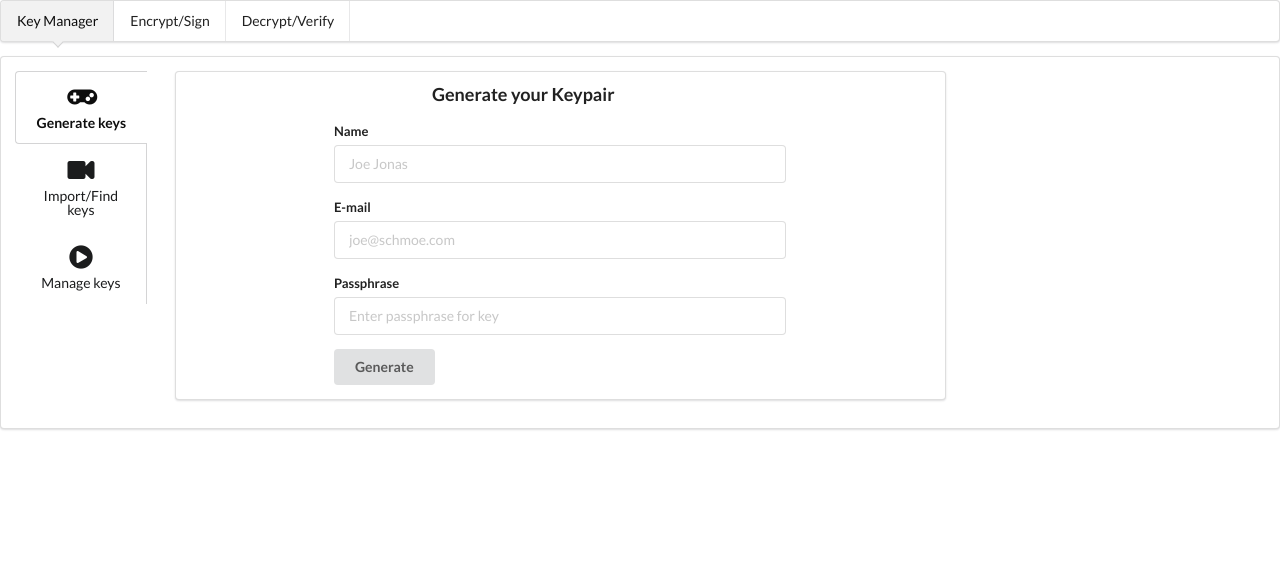
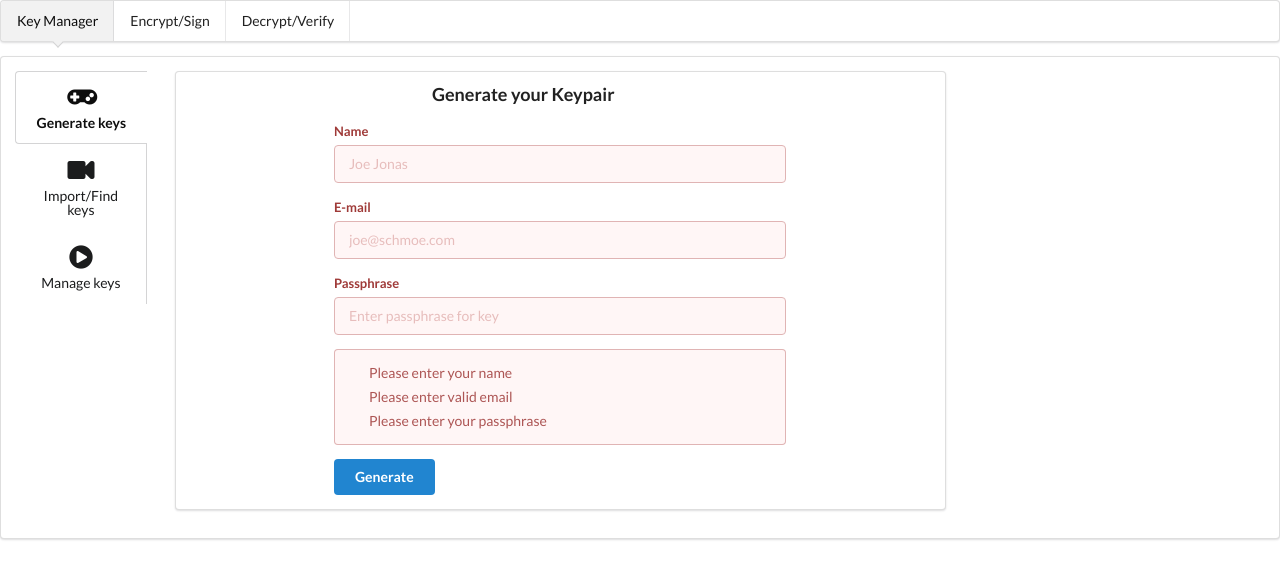
Before and after one commit to AdityaHirapara/PGP-extension, a browser extension: page index.html in a window 1280 px wide. Both pictures are taken after a click on the element "Generate". Drawn offline with Linux system fonts and the light colour scheme.

Commit message:
Form Validations

```diff
--- a/index.html
+++ b/index.html
@@ -6,6 +6,7 @@
     <script src="resources/js/jquery.min.js"></script>
     <script src="semantic/semantic.min.js"></script>
     <script src="resources/js/openpgp.js"></script>
+    <link rel="stylesheet" type="text/css" href="resources/css/index.css">
   </head>
   <body>
     <!-- Main Menu -->
@@ -50,20 +51,21 @@
             <div class="ui grid" style="justify-content: center;">
               <div class="ten wide column">
                 <div class="ui header center" style="margin-left: 7rem;">Generate your Keypair</div>
-                <div class="ui form">
+                <div class="ui form" id="genkeyform">
                   <div class="field">
                     <label>Name</label>
-                    <input type="text" placeholder="Joe Jonas">
+                    <input name="genname" type="text" placeholder="Joe Jonas">
                   </div>
                   <div class="field">
                     <label>E-mail</label>
-                    <input type="email" placeholder="joe@schmoe.com">
+                    <input name="genmail" type="email" placeholder="joe@schmoe.com" required>
                   </div>
                   <div class="field">
                     <label>Passphrase</label>
-                    <input type="password" placeholder="Enter passphrase for key">
+                    <input name="genpassphrase" type="password" placeholder="Enter passphrase for key" required>
                   </div>
-                  <div class="ui submit button">Generate</div>
+                  <div class="ui error message"></div>
+                  <div class="ui submit button primary" onclick="generateKeys()">Generate</div>
                 </div>
               </div>
             </div>
--- a/resources/css/index.css
+++ b/resources/css/index.css
@@ -1,3 +1,6 @@
 .encryptButton {
   background-color: blue;
 }
+.ui.message .list:not(.ui) li:before {
+  content: ''
+}
--- a/resources/js/keymanager.js
+++ b/resources/js/keymanager.js
@@ -2,3 +2,47 @@ function keyshow(id) {
   $('.keymodule').hide();
   $(`#${id}`).show();
 }
+
+$('#genkeyform')
+  .form({
+    fields: {
+      genname: {
+        identifier: 'genname',
+        rules: [
+          {
+            type   : 'empty',
+            prompt : 'Please enter your name'
+          }
+        ]
+      },
+      genmail: {
+        identifier: 'genmail',
+        rules: [
+          {
+            type   : 'email',
+            prompt : 'Please enter valid email'
+          }
+        ]
+      },
+      genpassphrase: {
+        identifier: 'genpassphrase',
+        rules: [
+          {
+            type   : 'empty',
+            prompt : 'Please enter your passphrase'
+          }
+        ]
+      },
+    }
+  })
+;
+
+function generateKeys() {
+  if( $('#genkeyform').form('is valid')) {
+    const name = $('input[name="genname"]').val();
+    const email = $('input[name="genmail"]').val();
+    const passphrase = $('input[name="genpassphrase"]').val();
+
+    // openpgp generate key function
+  }
+}
```
